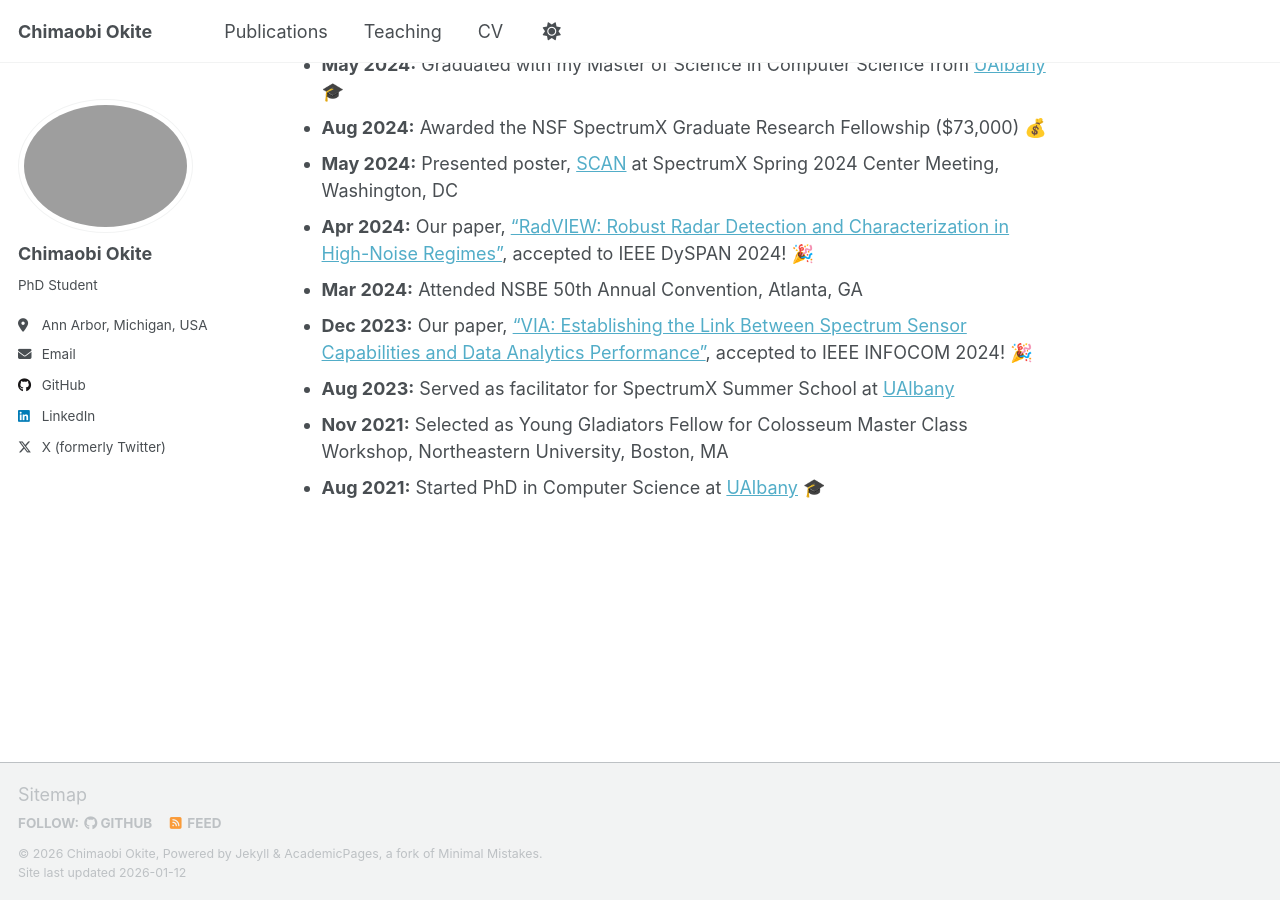
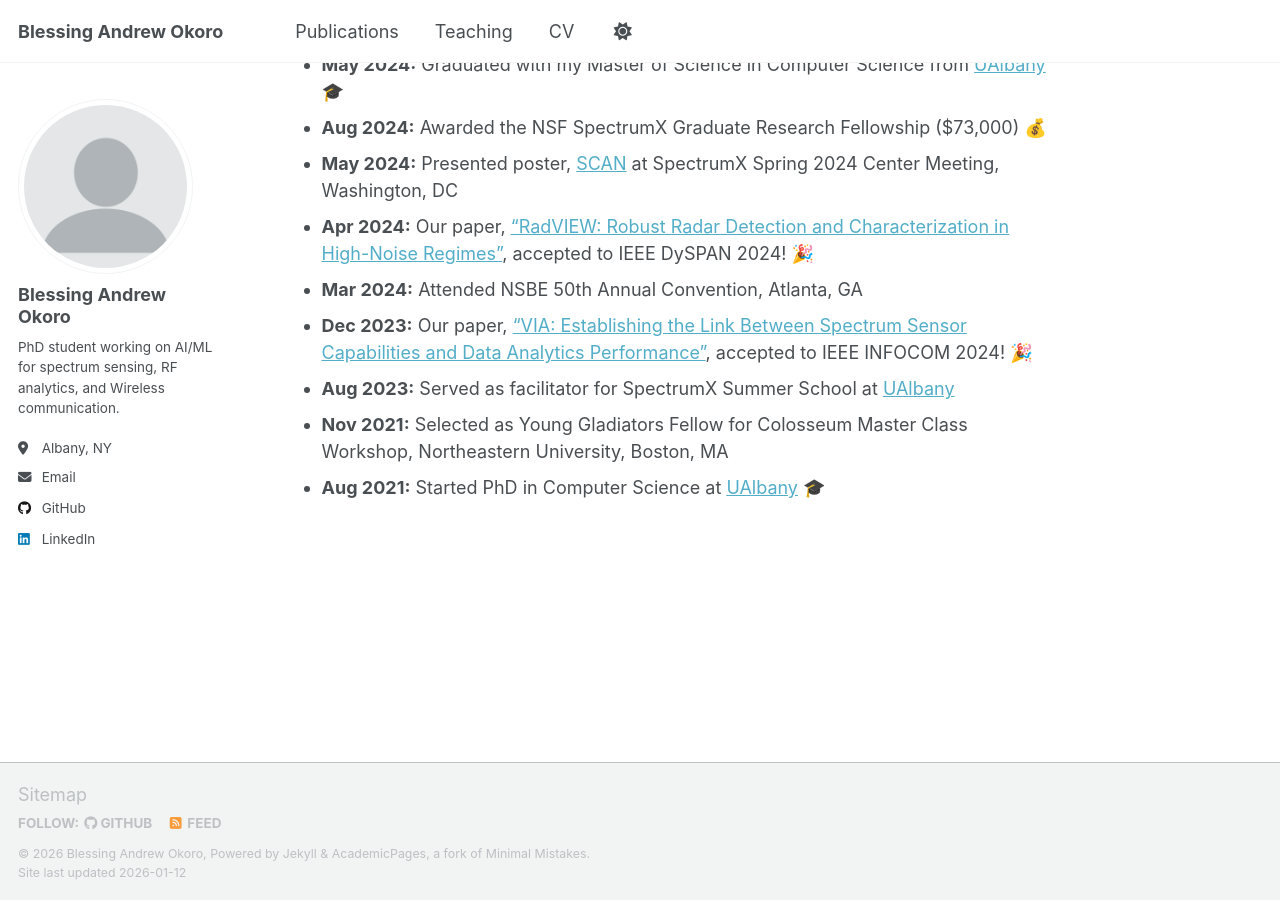
Before and after one commit to okoroandrew/okoroandrew.github.io, a Jekyll site: the page built from _pages/about.md, in a window 1280 px wide and 900 px high, scrolled down 1067 px. Built offline with Jekyll 4.4.1, drawn with Linux system fonts in a browser that asks for light colours; a script that is not in the unit is left out.

Commit message:
Update _config.yml

```diff
--- a/_config.yml
+++ b/_config.yml
@@ -9,28 +9,27 @@
 # Basic Site Settings
 locale                   : "en-US"
 site_theme               : "default" # Currently available options are "default", "air"
-title                    : "Chimaobi Okite"
+title                    : "Blessing Andrew Okoro"
 title_separator          : "-"
-name                     : &name "Chimaobi Okite"
-description              : &description "personal description"
-url                      : https://chimaobi-okite.github.io # the base hostname & protocol for your site e.g. "https://[your GitHub username].github.io" or if you already have some other page hosted on Github then use "https://[your GitHub username].github.io/[Your Repo Name]"
+name                     : &name "Blessing Andrew Okoro"
+description              : &description "PhD Student, Computer Science, University at Albany, SUNY"
+url                      : https://okoroandrew.github.io # the base hostname & protocol for your site e.g. "https://[your GitHub username].github.io" or if you already have some other page hosted on Github then use "https://[your GitHub username].github.io/[Your Repo Name]"
 baseurl                  : "" # the subpath of your site, e.g. "/blog"
-repository               : "chimaobi-okite/chimaobi-okite.github.io"
+repository               : "okoroandrew/okoroandrew.github.io"
 
 # Site Author - The following control what appear as part of the author content on the side bar.
 #               If a field is blank the icon and link will not appear, otherwise it will be shown.
 #               Additional customization can be done by editing /_includes/author-profile.html
 author:
   # Biographic information
-  # avatar           : "profile_main.jpeg"
-  avatar           : "profile_pic.jpeg"
-  name             : "Chimaobi Okite"
+  avatar           : "profile.png"
+  name             : "Blessing Andrew Okoro"
   pronouns         : # example: "she/her"
-  bio              : "PhD Student"
-  location         : "Ann Arbor, Michigan, USA"
-  employer         : # "Red Brick University"
+  bio              : "PhD student working on AI/ML for spectrum sensing, RF analytics, and Wireless communication."
+  location         : "Albany, NY"
+  employer         : # "University at Albany, SUNY"
   uri              : # URL
-  email            : "cokite@umich.edu"
+  email            : "okoroandrew09@gmail.com"
 
   # Academic websites
   academia         : # URL
@@ -48,7 +47,7 @@ author:
   bitbucket        : # Username - Update with your username on the site
   codepen          : # Username
   dribbble         : # Username
-  github           : "chimaobi-okite"
+  github           : "okoroandrew"
   kaggle           : # Username
   stackoverflow    : # User number or user number and name (i.e., use "1" or "1/jeff-atwood")
 
@@ -63,7 +62,7 @@ author:
   keybase          : # Username
   instagram        : # Username
   lastfm           : # Username
-  linkedin         : chimaobi-okite
+  linkedin         : blessing-okoro-817787153
   mastodon         : # URL
   medium           : # URL
   pinterest        : # Username
@@ -71,7 +70,7 @@ author:
   steam            : # Username
   telegram         : # URL
   tumblr           : # Username
-  twitter          : ChimaobiOkite
+  twitter          : # Username
   vine             : # Username
   weibo            : # Username
   wikipedia        : # Username
```
